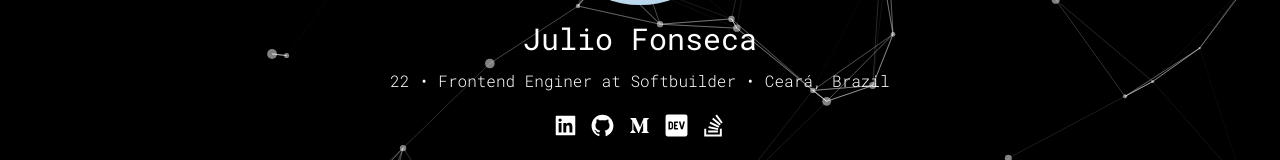
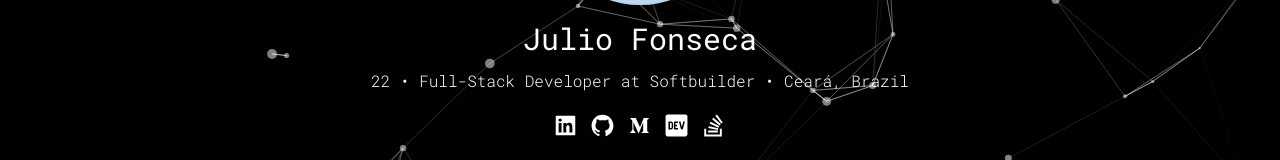
Before and after one commit to JulioFonseca/portifolio, a React (Vite) app: page / in a window 1280 px wide. Shown: the part 425-585 px from the top of the page. Built offline with nearby package versions, Linux system fonts and the light colour scheme.

Commit message:
Update index.tsx

```diff
--- a/src/pages/Home/index.tsx
+++ b/src/pages/Home/index.tsx
@@ -15,7 +15,7 @@ function Home() {
                     <span>Julio Fonseca</span>
                 </div>
                 <div className='text-base mb-5 text-center' style={{ fontWeight: '300' }}>
-                    <span>22 • Frontend Enginer at <a href={'https://www.softbuilder.com.br/web/'} target={'_blank'}> <span className='hover:text-blue-300'>Softbuilder</span></a> • Ceará, Brazil</span>
+                    <span>22 • Full-Stack Developer at <a href={'https://www.softbuilder.com.br/web/'} target={'_blank'}> <span className='hover:text-blue-300'>Softbuilder</span></a> • Ceará, Brazil</span>
                 </div>
                 <div className='flex gap-3'>
                     <a href={'https://linkedin.com/in/ojuliofonseca/'}>
```
